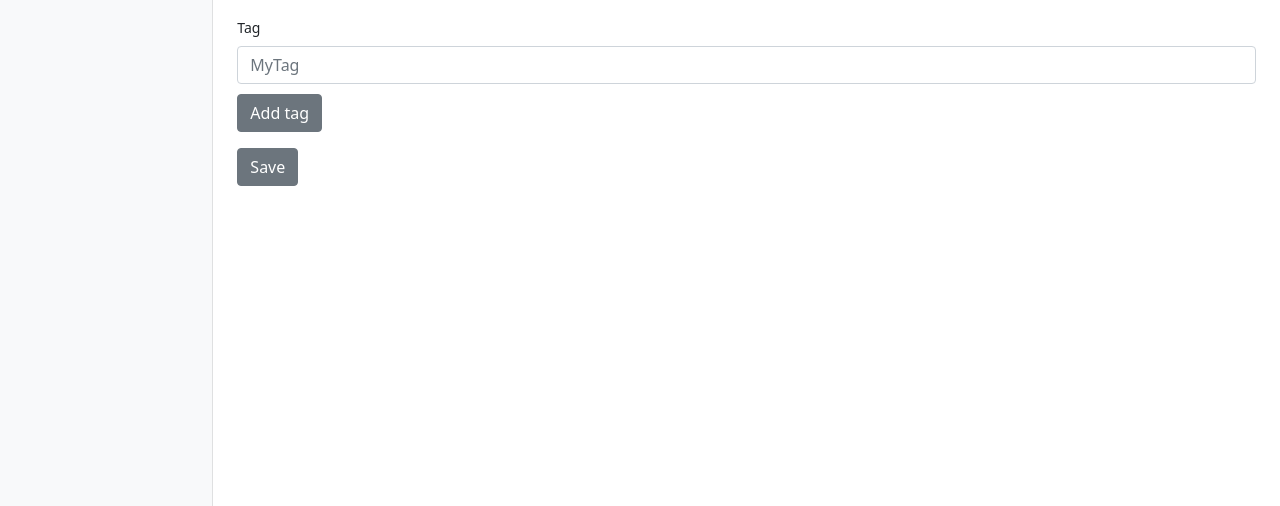
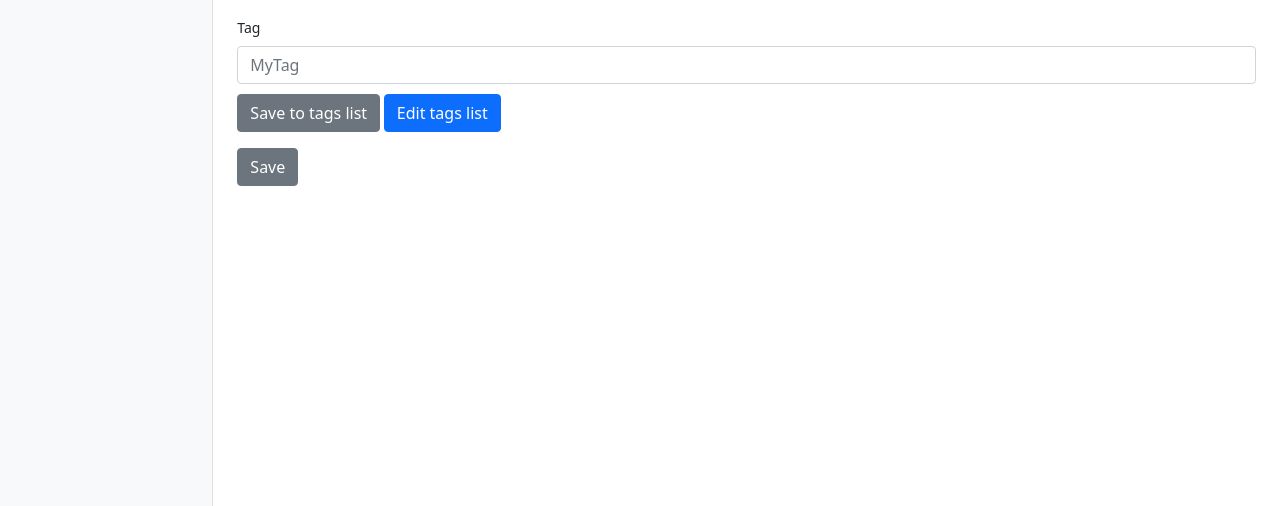
Before and after one commit to Chenger1/CoverFastApi, a FastAPI app: template app/templates/admin/add_feature_page.html in a window 1280 px wide. Shown: the part 294-800 px from the top of the page. Run offline with FastAPI, Linux system fonts and the light colour scheme; the template is opened without the code that fills it, so the values that code supplies are empty; parts of the project's set-up code (start-up, migrations or seed data) failed here and were passed over; some libraries are stand-ins or nearby versions.

Commit message:
Update JS to edit tags

```diff
--- a/app/templates/admin/add_feature_page.html
+++ b/app/templates/admin/add_feature_page.html
@@ -22,7 +22,8 @@
         <p>Tags: <strong><span id="tags">{{ tags }}</span></strong></p>
         <label for="inputTag" class="form-label">Tag</label>
         <input type="text" id="inputTag" placeholder="MyTag" class="form-control">
-        <button class="btn btn-secondary" id="add_tag" style="margin-top:10px;">Add tag</button>
+        <button class="btn btn-secondary" id="add_tag" style="margin-top:10px;">Save to tags list</button>
+        <button class="btn btn-primary" id="edit_tags" style="margin-top: 10px;">Edit tags list</button>
     </div>
     <button type="button" class="btn btn-secondary" id="save">Save</button>
 </div>
@@ -31,6 +32,7 @@
 <script>
     let tags = [];
     let tag_btn = document.getElementById('add_tag');
+    let edit_tags_btn = document.getElementById('edit_tags');
     let span_tags = document.getElementById('tags');
     let save_url = '/admin/features/add_feature'
     let method = 'POST'
@@ -50,14 +52,22 @@
     tag_btn.addEventListener('click', function(){
         let input_tag = document.getElementById('inputTag');
         if(input_tag.value.includes(',')){
-            alert('Wrong tag format');
-            return
+            for(val of input_tag.value.split(', ')){
+                tags.push(val);
+            }
+        }else{
+            tags.push(input_tag.value);
         }
-        tags.push(input_tag.value);
         input_tag.value = '';
         span_tags.textContent = tags.join(', ');
 
         this.blur();
+    })
+
+    edit_tags_btn.addEventListener('click', function(){
+        let input_tag = document.getElementById('inputTag');
+        input_tag.value = span_tags.textContent;
+        tags = [];
     })
 
 
```
